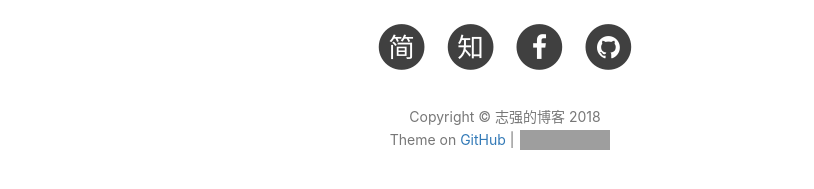
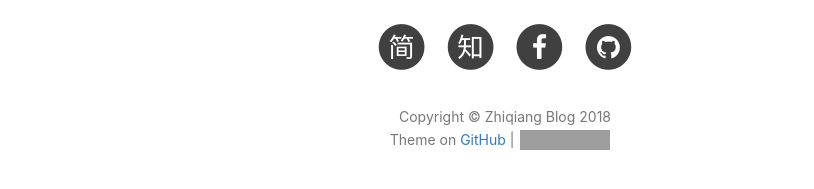
Before and after one commit to xiazhiqiang/xiazhiqiang.github.io, a Jekyll site: the page built from index.html, in a window 1280 px wide and 900 px high, scrolled down 2175 px. Shown: the part 656-845 px from the top of the window, without its empty margins (135-949 px from the left). Built offline with Jekyll 4.4.1, drawn with Linux system fonts in a browser that asks for light colours; nearby versions of some CDN libraries; the list of posts is cut into pages by our own code; comment, search, counter and statistics services are not loaded; some of the changed text lies outside the part shown; grey boxes are pictures that could not be loaded.

Commit message:
修改配置

```diff
--- a/_config.yml
+++ b/_config.yml
@@ -1,10 +1,10 @@
 # Site settings
-title: 志强的博客
-SEOTitle: 志强 | 志强的博客
+title: Zhiqiang Blog
+SEOTitle: Zhiqiang | Zhiqiang Blog
 header-img: img/post-bg-desk.jpg
 email: xiazhiqiangcuc@126.com
 description: "Every failure is leading towards success."
-keyword: "ZQ, ZQ Blog, 志强的博客, xiazhiqiang, 夏志强, Web, Node"
+keyword: "Zhiqiang, Zhiqiang Blog, 志强的博客, xiazhiqiang, 夏志强, Web, Node"
 url: "http://xiazhiqiang.github.io"          # your host, for absolute URL
 baseurl: ""      # for example, '/blog' if your blog hosted on 'host/blog'
 github_repo: "https://github.com/xiazhiqiang/xiazhiqiang.github.io.git" # you code repository
```
